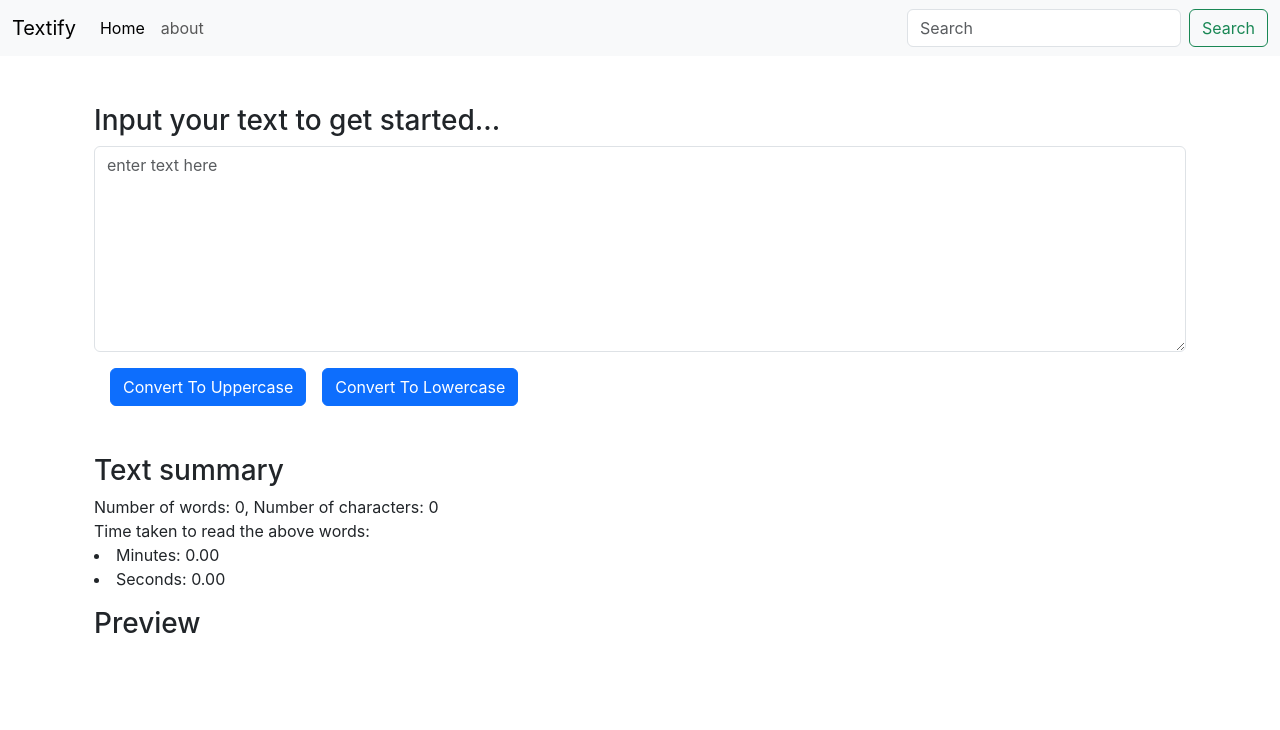
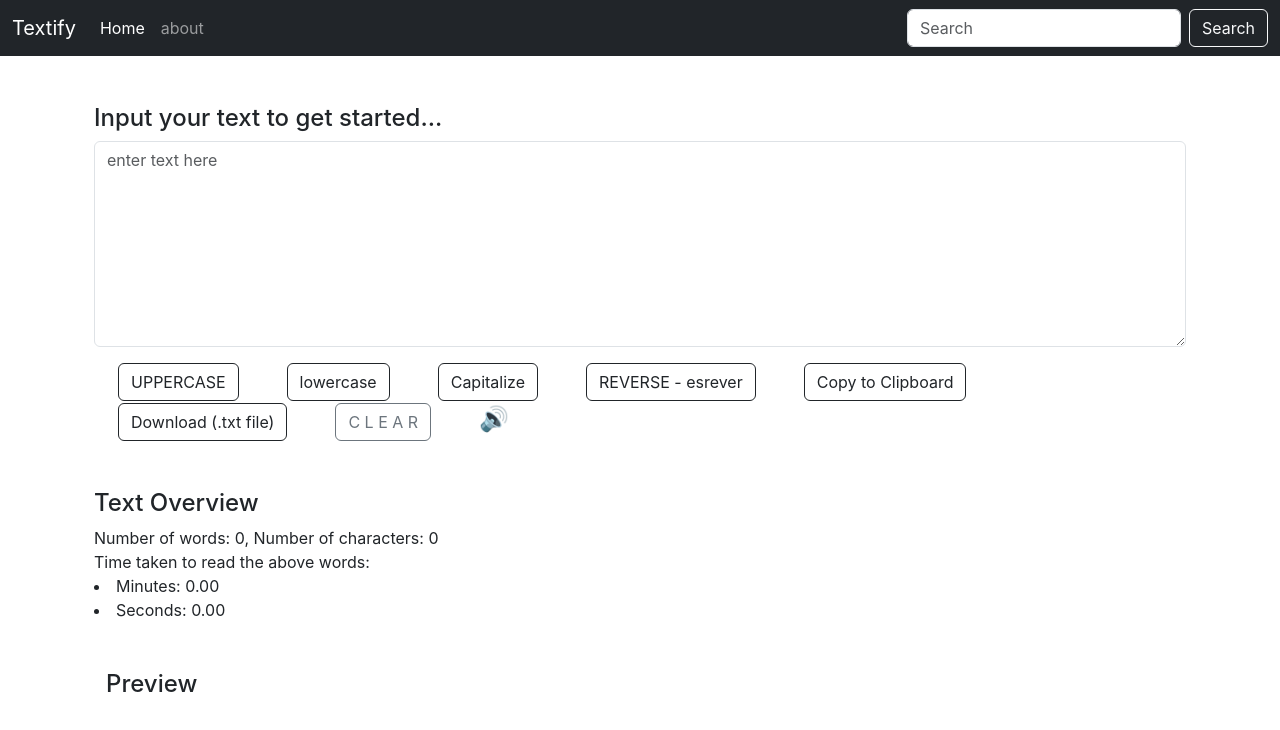
Before and after one commit to Quisha16/Textify, a React (Create React App) app: page / in a window 1280 px wide. Shown: the top 730 px of the page. Built offline with nearby package versions, Linux system fonts and the light colour scheme.

Commit message:
added more utilities like: copy to clipboard, text to speech, capitalize,download as txt file

```diff
--- a/src/Components/Navbar.js
+++ b/src/Components/Navbar.js
@@ -3,7 +3,7 @@ import PropTypes from "prop-types"; //impt
 
 export default function Navbar(props) {
   return (
-    <nav className="navbar navbar-expand-lg navbar-light bg-light">
+    <nav className="navbar navbar-expand-lg navbar-dark bg-dark">
       <div className="container-fluid">
         <a className="navbar-brand" href="/">
           {props.title}
@@ -39,7 +39,7 @@ export default function Navbar(props) {
               placeholder="Search"
               aria-label="Search"
             />
-            <button className="btn btn-outline-success" type="submit">
+            <button className="btn btn-outline-light" type="submit">
               Search
             </button>
           </form>
--- a/src/Components/TextBox.js
+++ b/src/Components/TextBox.js
@@ -9,24 +9,83 @@ export default function TextBox(props) {
     let lowerText = Text.toLowerCase();
     setText(lowerText);
   };
+  const handleClearClick = () => {
+    let CLRtext = "";
+    setText(CLRtext);
+  };
+  const handleCapClick = () => {
+    let capText = Text.split(" ")
+      .map((word) => word.charAt(0).toUpperCase() + word.slice(1))
+      .join(" ");
+    setText(capText);
+  };
+  const handleRevClick = () => {
+    let revText = Text.split("").reverse().join("");
+    setText(revText);
+  };
+
+  const handleDownload = () => {
+    const blob = new Blob([Text], { type: "text/plain" }); //Blob with text content
+    const link = document.createElement("a"); //temporary anchor element to trigger download
+    link.href = URL.createObjectURL(blob); //URL for the Blob and set it as the href attribute of the anchor
+    link.download = "TextFile.txt"; //set name of file
+    document.body.appendChild(link); // Add the anchor element to the document body
+    link.click(); //click the anchor to start the download
+    document.body.removeChild(link);
+  };
+
+  const handleClipboard = () => {
+    // Check if the Clipboard API is supported
+    if (navigator.clipboard && navigator.clipboard.writeText) {
+      navigator.clipboard
+        .writeText(Text)
+        .then(() => {
+          console.log("text copied to clipboard");
+        })
+        .catch((err) => {
+          console.error("Failed to copy text using clipboard api:", err);
+        });
+    } else {
+      // Fallback: temporary textarea if Clipboard API is not supported
+      const tempTextArea = document.createElement("textarea");
+      tempTextArea.value = Text;
+      document.body.appendChild(tempTextArea);
+      tempTextArea.select();
+      try {
+        document.execCommand("copy");
+        console.log("text copied to clipboard");
+      } catch (err) {
+        console.error("Failed to copy text using fallback:", err);
+      }
+      document.body.removeChild(tempTextArea);
+    }
+  };
+  const handleSpeak = () => {
+    if ("speechSynthesis" in window) {
+      const utterance = new SpeechSynthesisUtterance(Text);
+      window.speechSynthesis.speak(utterance);
+    } else {
+      alert("Sorry, your browser does not support text-to-speech.");
+    }
+  };
+
   const handleOnChange = (event) => {
     setText(event.target.value);
   };
 
-  // Initialize Text state to an empty string
-  const [Text, setText] = useState("");
+  const [Text, setText] = useState(""); // add state to the function component
+  //const [formattedText, setFormattedText] = useState(""); // State for formatted text
 
-  // Calculate word count, character count, and reading time
-  const wordCount = Text.trim() === "" ? 0 : Text.trim().split(/\s+/).length;
-  const characterCount = Text.length;
-  const timeToReadMinutes = (0.008 * wordCount).toFixed(2);
-  const timeToReadSeconds = (0.47 * wordCount).toFixed(2);
+  const wordCount = Text.trim() === "" ? 0 : Text.trim().split(/\s+/).length; //use regex -> s+ ( one or more spaces)
+  const characterCount = Text.length; //fn to get length of text
+  const timeToReadMinutes = (0.008 * wordCount).toFixed(2); //in 1 minute u read 128 words, so 0.0078 mins to read 1 word.
+  const timeToReadSeconds = (0.47 * wordCount).toFixed(2); // in 60 sec u read 128 words, so 0.468 secs to read 1 word.
 
   return (
     //react fregment
     <>
       <div className="container">
-        <h3>{props.heading}</h3>
+        <h4>{props.heading}</h4>
         <div className="mb-3">
           <textarea
             className="form-control"
@@ -37,15 +96,42 @@ export default function TextBox(props) {
             placeholder="enter text here"
           ></textarea>
         </div>
-        <button className="btn btn-primary mx-3" onClick={handleUpClick}>
-          Convert To Uppercase
+        <button className="btn btn-outline-dark mx-4" onClick={handleUpClick}>
+          UPPERCASE
         </button>
-        <button className="btn btn-primary " onClick={handleLowClick}>
-          Convert To Lowercase
+        <button className="btn btn-outline-dark mx-4" onClick={handleLowClick}>
+          lowercase
         </button>
+        <button className="btn btn-outline-dark mx-4" onClick={handleCapClick}>
+          Capitalize
+        </button>
+        <button className="btn btn-outline-dark mx-4" onClick={handleRevClick}>
+          REVERSE - esrever
+        </button>
+        <button className="btn btn-outline-dark mx-4" onClick={handleClipboard}>
+          Copy to Clipboard
+        </button>
+        <button className="btn btn-outline-dark mx-4" onClick={handleDownload}>
+          Download (.txt file)
+        </button>
+        <button
+          className="btn btn-outline-secondary mx-4"
+          onClick={handleClearClick}
+        >
+          C L E A R
+        </button>
+        <span
+          className="emoji-btn mx-4"
+          onClick={handleSpeak}
+          role="button"
+          aria-label="Speak"
+          style={{ fontSize: "24px", cursor: "pointer" }}
+        >
+          🔊
+        </span>
       </div>
       <div className="container my-5">
-        <h3>Text summary</h3>
+        <h4>Text Overview</h4>
         <p>
           Number of words: {wordCount}, Number of characters: {characterCount}
           <br />
@@ -53,8 +139,10 @@ export default function TextBox(props) {
           <li>Minutes: {timeToReadMinutes}</li>
           <li>Seconds: {timeToReadSeconds}</li>
         </p>
-        <h3>Preview </h3>
-        <p className="bg-light text-dark">{Text}</p>
+        <div className="container my-5">
+          <h4>Preview </h4>
+          <p className="bg-light text-dark ">{Text}</p>
+        </div>
       </div>
     </>
   );
```
